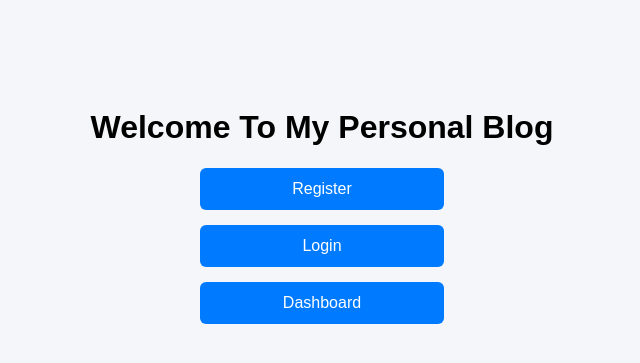
After one commit to humayranuha/personal_blog, a PHP site: page / in a window 1280 px wide. The commit adds this page. Shown: the top 363 px of the page, without its empty margins (318-958 px from the left). Run offline with PHP 8.4, Linux system fonts and the light colour scheme.

Commit message:
index file added and dashboard updated

```diff
--- /dev/null
+++ b/index.php
@@ -0,0 +1,46 @@
+<?php
+session_start();
+?>
+
+<!DOCTYPE html>
+<html lang="en">
+<head>
+<meta charset="UTF-8">
+<title>My Blog</title>
+
+<style>
+body{
+    font-family: Arial;
+    text-align:center;
+    background:#f4f6f9;
+    padding-top:80px;
+}
+
+a{
+    display:block;
+    width:220px;
+    margin:15px auto;
+    padding:12px;
+    background:#007bff;
+    color:white;
+    text-decoration:none;
+    border-radius:6px;
+}
+
+a:hover{
+    background:#0056b3;
+}
+</style>
+
+</head>
+
+<body>
+
+<h1>Welcome To My Personal Blog</h1>
+
+<a href="register.php">Register</a>
+<a href="login.php">Login</a>
+<a href="dashboard.php">Dashboard</a>
+
+</body>
+</html>
```
Also changed, not shown: dashboard.php (+77 -2 lines).
